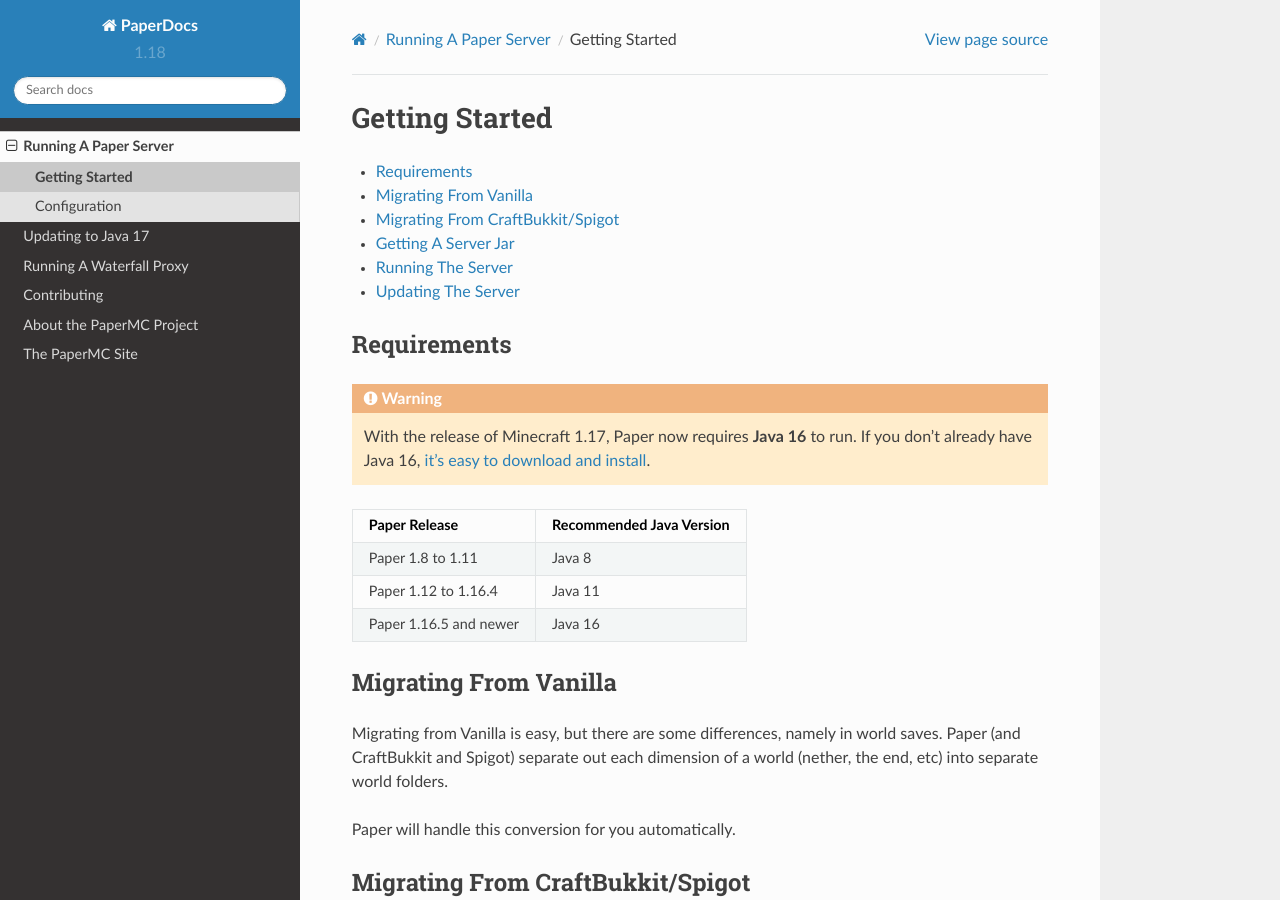
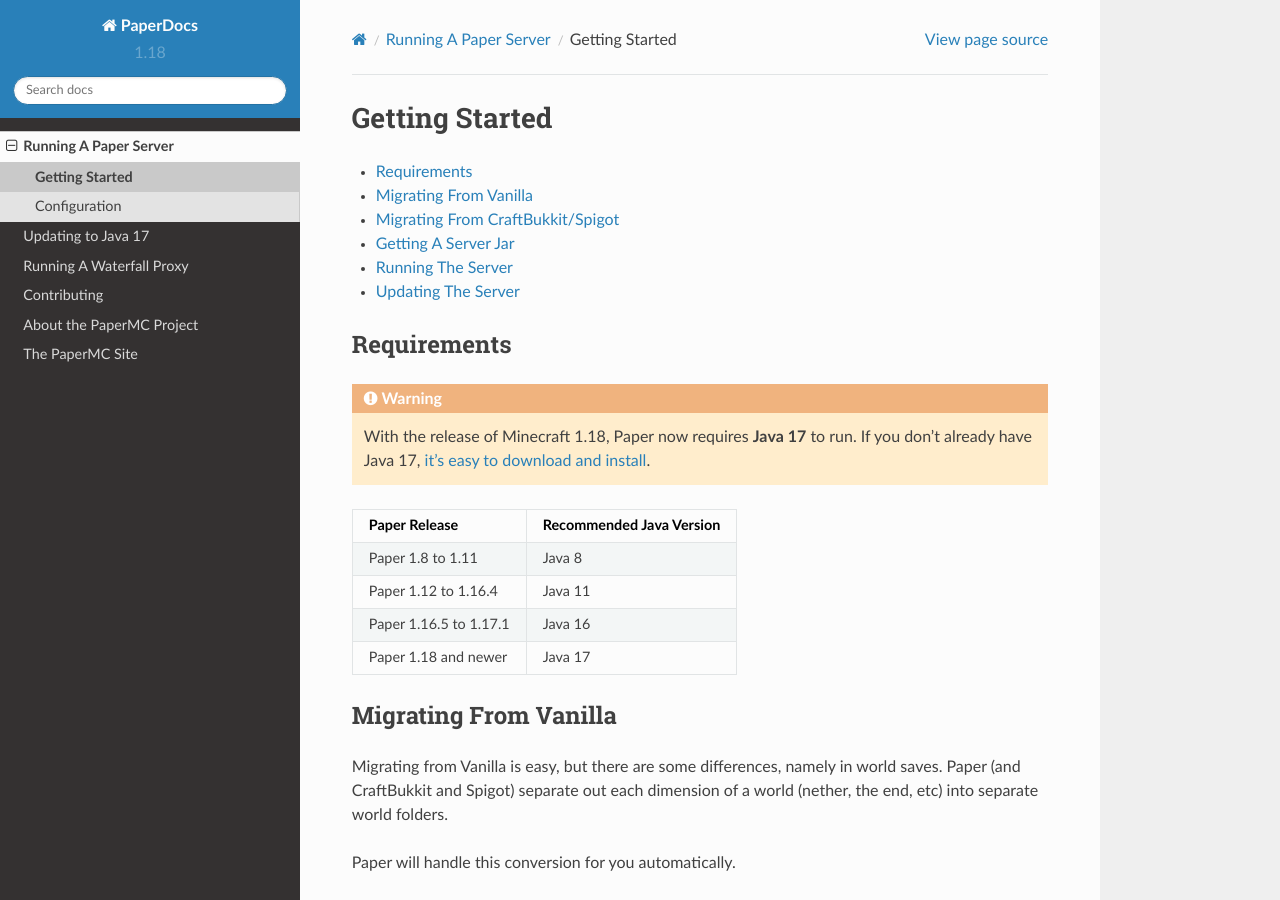
Before and after one commit to PaperMC/PaperDocs, a Sphinx documentation site: the page built from source/server/getting-started.rst, in a window 1280 px wide and 900 px high. Built offline with Sphinx 7.4.7 and the Read the Docs theme 2.0.0, drawn with Linux system fonts in a browser that asks for light colours.

Commit message:
Update reccomended Java to 17.

```diff
--- a/source/server/getting-started.rst
+++ b/source/server/getting-started.rst
@@ -10,8 +10,8 @@
 ~~~~~~~~~~~~
 
 .. warning::
-  With the release of Minecraft 1.17, Paper now requires **Java 16** to run. If
-  you don't already have Java 16, :doc:`it's easy to download and
+  With the release of Minecraft 1.18, Paper now requires **Java 17** to run. If
+  you don't already have Java 17, :doc:`it's easy to download and
   install</java-update/index>`.
 
 +------------------------+--------------------------+
@@ -21,7 +21,9 @@
 +------------------------+--------------------------+
 | Paper 1.12 to 1.16.4   | Java 11                  |
 +------------------------+--------------------------+
-| Paper 1.16.5 and newer | Java 16                  |
+| Paper 1.16.5 to 1.17.1 | Java 16                  |
++------------------------+--------------------------+
+| Paper 1.18 and newer   | Java 17                  |
 +------------------------+--------------------------+
 
 Migrating From Vanilla
```
